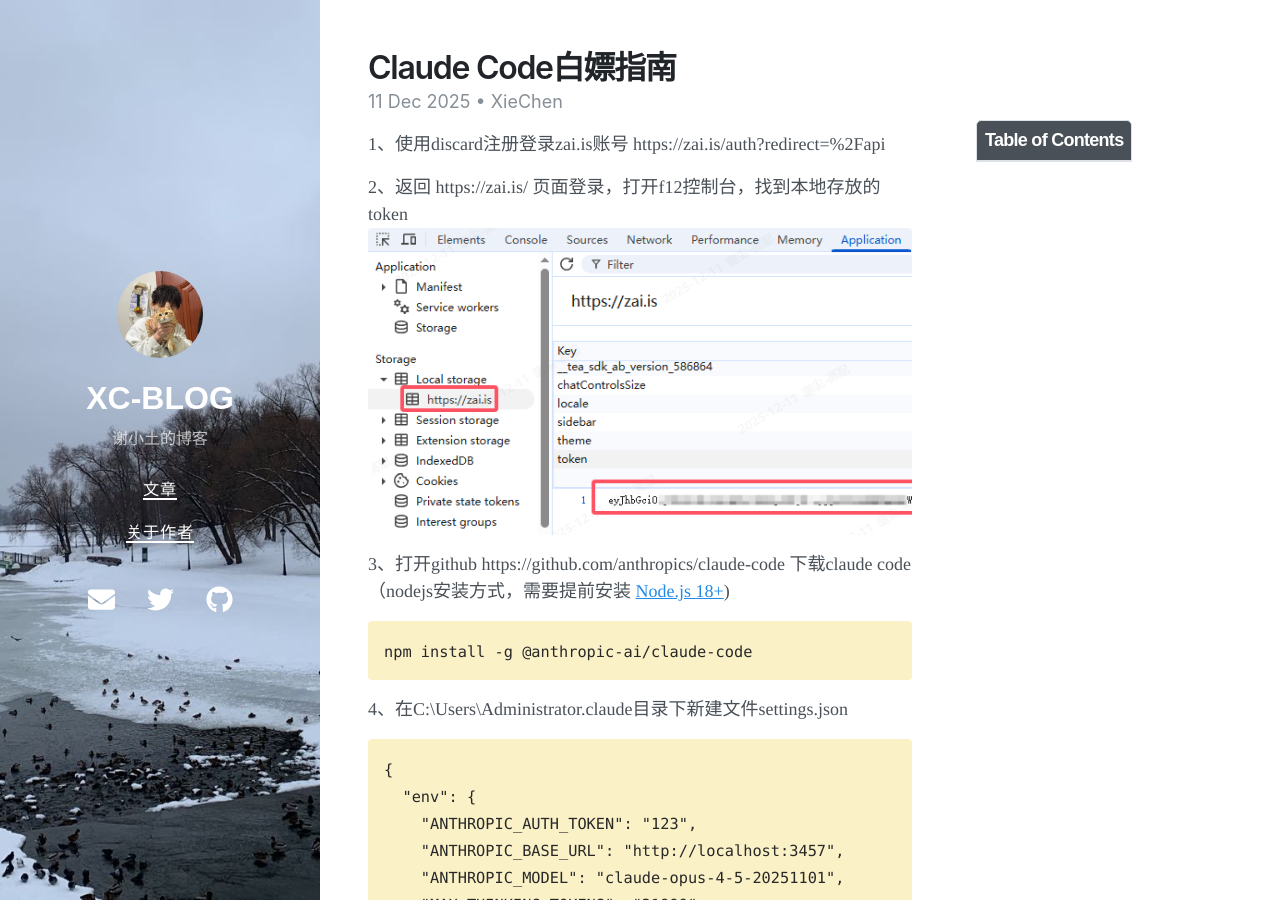
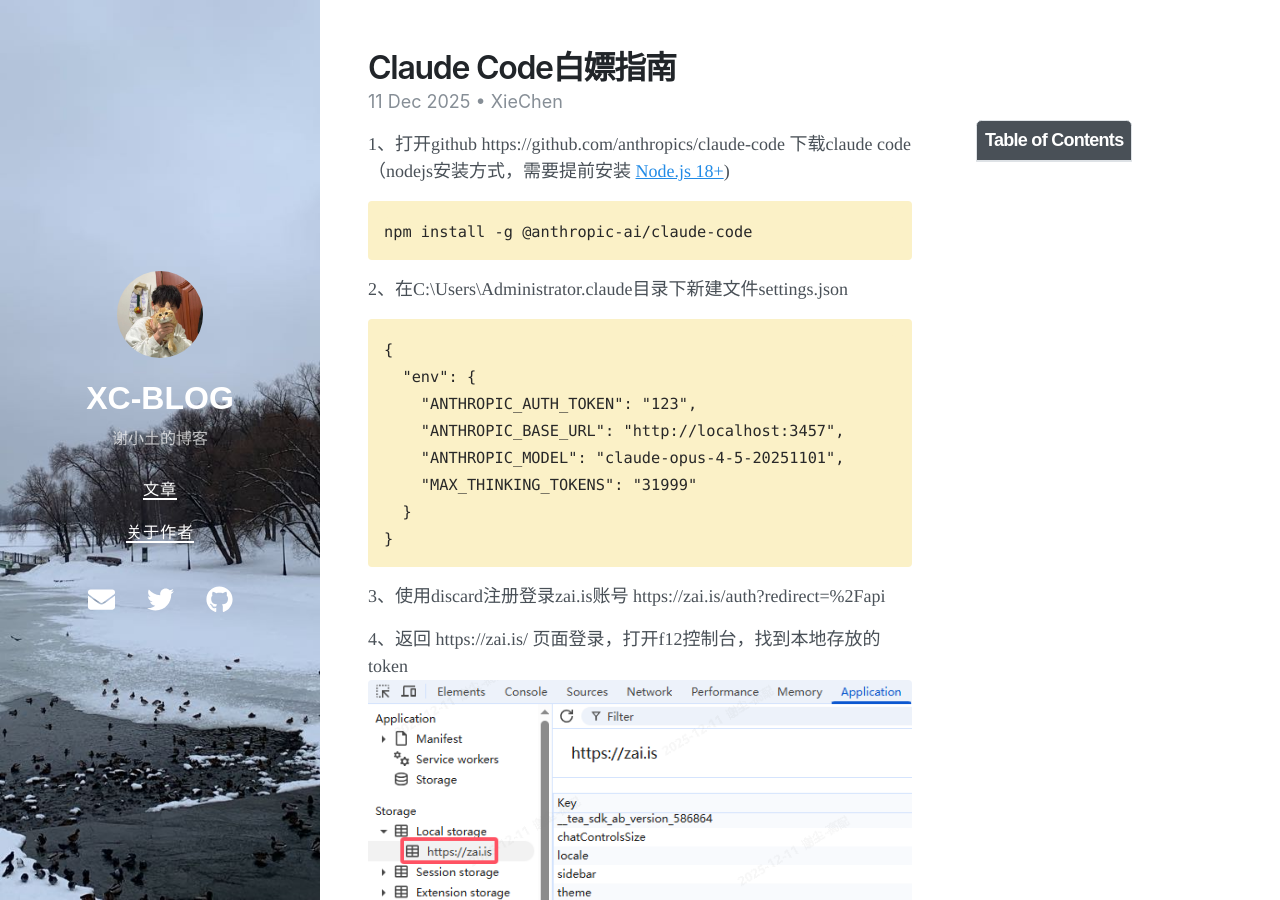
Before and after one commit to AKA-PoetCoder-XC/xc-blog, a Jekyll site: the page built from _posts/2025-12-11-Claude Code白嫖指南.md, in a window 1280 px wide and 900 px high. Built offline with Jekyll 4.4.1, drawn with Linux system fonts in a browser that asks for light colours; nearby versions of some CDN libraries; part of the change alters nothing that is shown.

Commit message:
Update article

````diff
--- a/_posts/2025-12-11-Claude Code白嫖指南.md
+++ b/_posts/2025-12-11-Claude Code白嫖指南.md
@@ -8,18 +8,13 @@ author: XieChen
 toc:  true
 ---
 
-1、使用discard注册登录zai.is账号 https://zai.is/auth?redirect=%2Fapi
-
-2、返回 https://zai.is/  页面登录，打开f12控制台，找到本地存放的token
-![image-20251211104500132](https://raw.githubusercontent.com/AKA-PoetCoder-XC/xc-blog/main/img/image-20251211104500132.png)
-
-3、打开github https://github.com/anthropics/claude-code 下载claude code（nodejs安装方式，需要提前安装 [Node.js 18+](https://nodejs.org/en/download/))
+1、打开github https://github.com/anthropics/claude-code 下载claude code（nodejs安装方式，需要提前安装 [Node.js 18+](https://nodejs.org/en/download/))
 
 ```
 npm install -g @anthropic-ai/claude-code
 ```
 
-4、在C:\Users\Administrator\.claude目录下新建文件settings.json
+2、在C:\Users\Administrator\.claude目录下新建文件settings.json
 
 ```
 {
@@ -31,6 +26,11 @@ npm install -g @anthropic-ai/claude-code
   }
 }
 ```
+
+3、使用discard注册登录zai.is账号 https://zai.is/auth?redirect=%2Fapi
+
+4、返回 https://zai.is/  页面登录，打开f12控制台，找到本地存放的token
+![image-20251211104500132](https://raw.githubusercontent.com/AKA-PoetCoder-XC/xc-blog/main/img/image-20251211104500132.png)
 
 5、配置代理脚本token，脚本代码如下，自行保存为claude-code-proxy.js文件使用
 
````
Also changed, not shown: img/image-20251211105848733.png.
